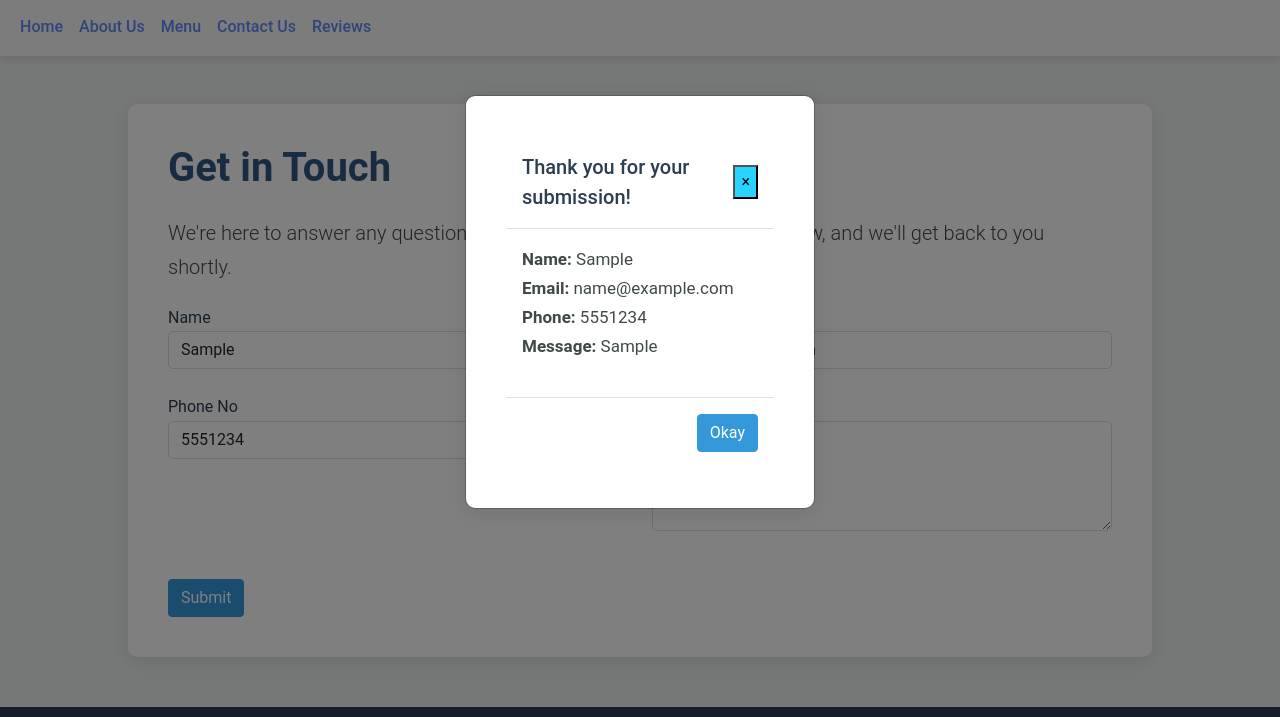
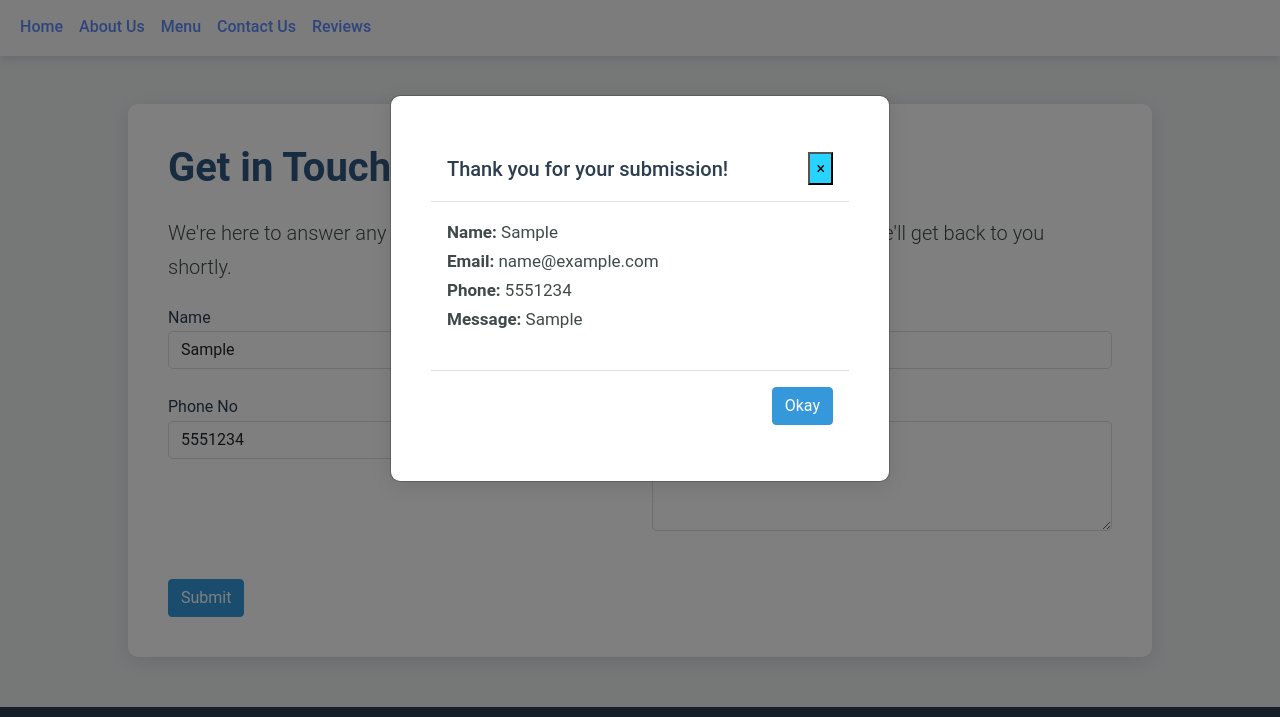
Before and after one commit to Soumyaa2001/Restaurant-Website, a plain HTML site: page contact.html in a window 1280 px wide. Both pictures are taken after typing "Sample", "name@example.com", "5551234", "Sample" into the empty fields and a click on the button "Submit". Shown: the part 83-800 px from the top of the page. Drawn offline with nearby package versions, Linux system fonts and the light colour scheme.

Commit message:
Update contact.css

```diff
--- a/contact.css
+++ b/contact.css
@@ -65,8 +65,8 @@ p {
 }
 
 .modal-content {
-    max-width: 70%;
-    max-height: fit-content;
+    max-width: auto;
+    max-height: auto;
     margin: auto;
     margin-top: 150px;
     padding: 40px;
```
